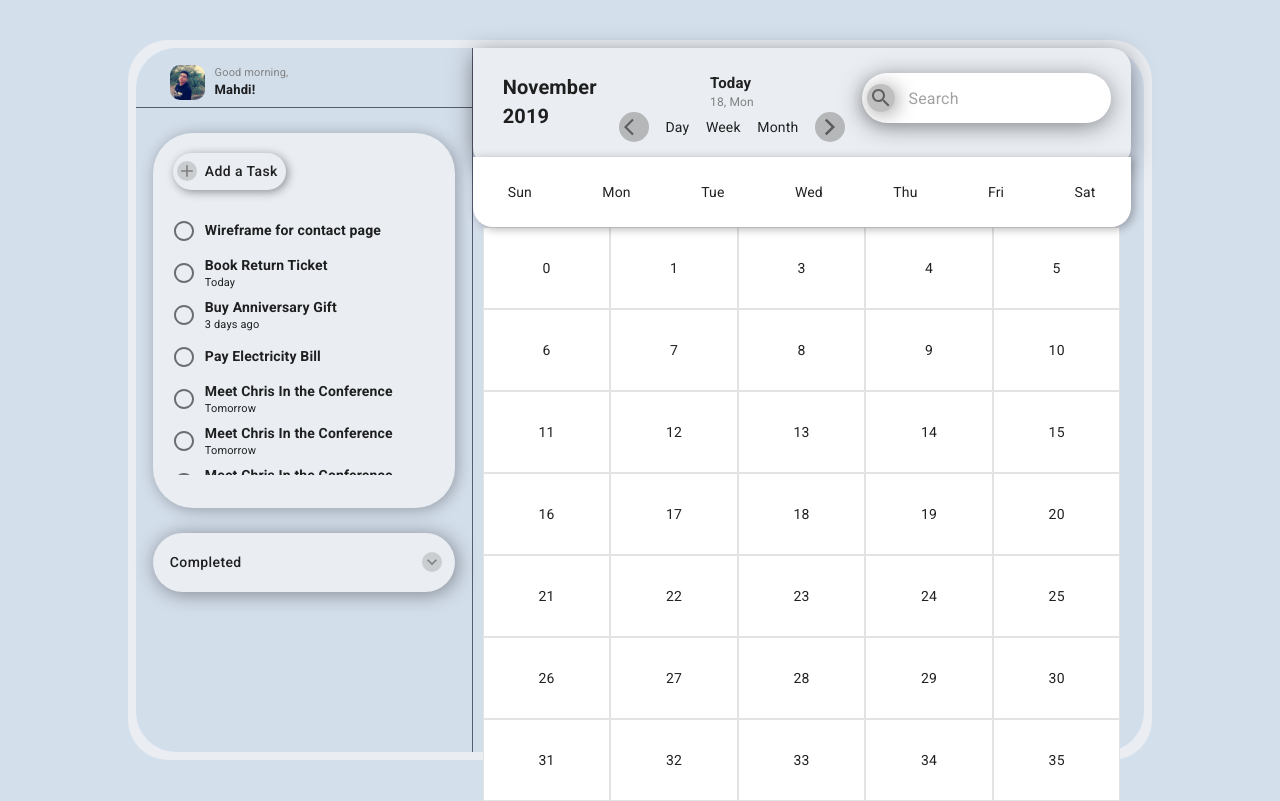
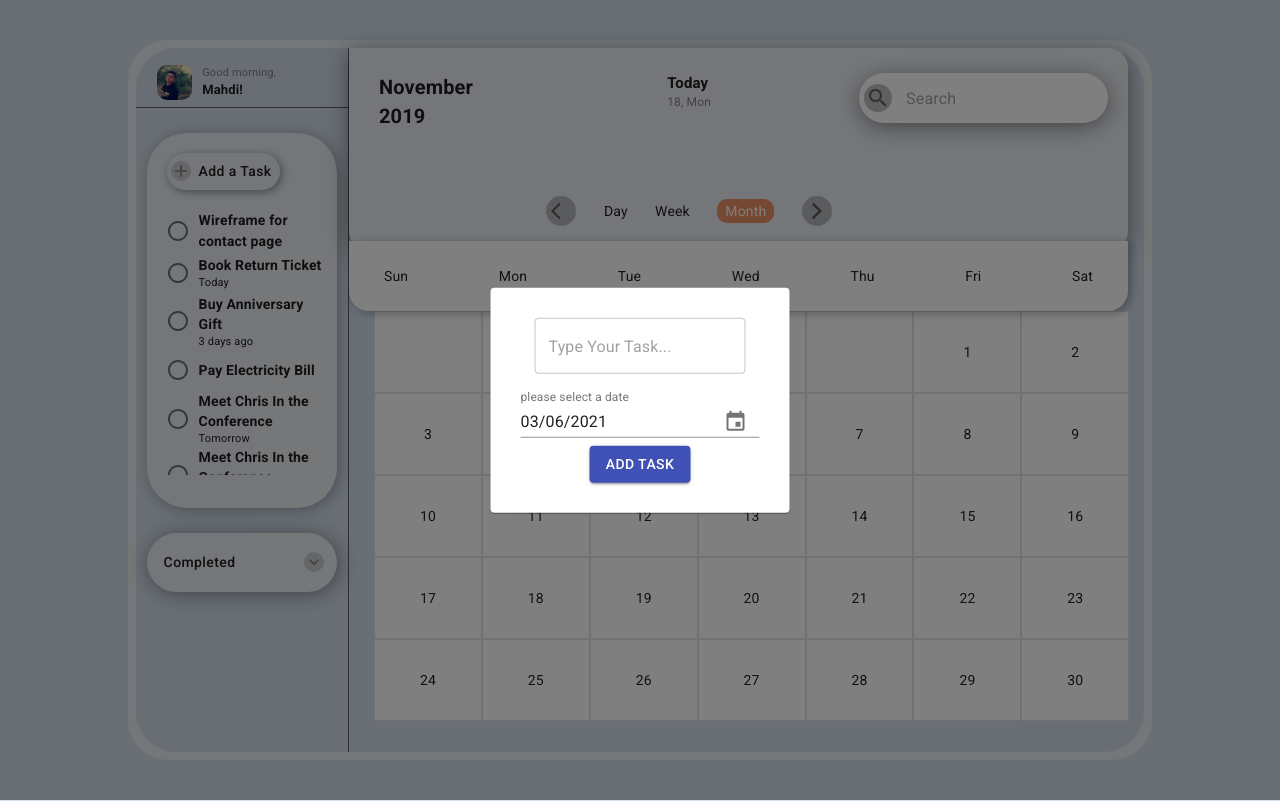
Before and after one commit to mahdi-zoraghi/todo-task-manager, a React (Create React App) app: page / in a window 1280 px wide. Both pictures are taken after a click on the button "Add a Task". Built offline with nearby package versions, Linux system fonts and the light colour scheme.

Commit message:
clean code and create modal component

```diff
--- a/package.json
+++ b/package.json
@@ -3,11 +3,14 @@
   "version": "0.1.0",
   "private": true,
   "dependencies": {
+    "@date-io/date-fns": "1.x",
     "@material-ui/core": "^4.11.3",
     "@material-ui/icons": "^4.11.2",
+    "@material-ui/pickers": "^3.2.10",
     "@testing-library/jest-dom": "^5.11.4",
     "@testing-library/react": "^11.1.0",
     "@testing-library/user-event": "^12.1.10",
+    "date-fns": "^2.19.0",
     "react": "^17.0.1",
     "react-dom": "^17.0.1",
     "react-redux": "^7.2.2",
--- a/src/components/Header/Header.scss
+++ b/src/components/Header/Header.scss
@@ -73,7 +73,6 @@
     }
 
     .search__iconWrapper {
-      box-shadow: 2px 2px 20px rgba($color: #000000, $alpha: 0.4);
       border-radius: 40px;
       text-transform: inherit;
       display: flex;
--- a/src/components/Header/HeaderNav.js
+++ b/src/components/Header/HeaderNav.js
@@ -22,7 +22,16 @@ const HeaderNav = () => {
           </IconButton>
           <span>Day</span>
           <span>Week</span>
-          <span>Month</span>
+          <span
+            style={{
+              color: "#fff",
+              backgroundColor: "#ea9165",
+              borderRadius: "10px",
+              padding: "2px 8px",
+            }}
+          >
+            Month
+          </span>
           <IconButton size="small" className="arrowIcon">
             <ArrowForwardIosIcon fontSize="small" />
           </IconButton>
--- a/src/components/Main/Main.js
+++ b/src/components/Main/Main.js
@@ -1,48 +1,30 @@
 import "./Main.scss"
 
 const items = [
-  0,
-  1,
-  3,
-  4,
-  5,
-  6,
-  7,
-  8,
-  9,
-  10,
-  11,
-  12,
-  13,
-  14,
-  15,
-  16,
-  17,
-  18,
-  19,
-  20,
-  21,
-  22,
-  23,
-  24,
-  25,
-  26,
-  27,
-  28,
-  29,
-  30,
-  31,
-  32,
-  33,
-  34,
-  35,
+  ["", "", "", "", "", 1, 2],
+  [3, 4, 5, 6, 7, 8, 9],
+  [10, 11, 12, 13, 14, 15, 16],
+  [17, 18, 19, 20, 21, 22, 23],
+  [24, 25, 26, 27, 28, 29, 30],
 ]
+
+const Row = ({ rowItems }) => {
+  return (
+    <div className="row">
+      {rowItems.map((item, i) => (
+        <div key={i} className="item">
+          {item}
+        </div>
+      ))}
+    </div>
+  )
+}
 
 const Main = () => {
   return (
     <section className="main">
-      {items.map(item => (
-        <div className="item">{item}</div>
+      {items.map((item, i) => (
+        <Row key={i} rowItems={item} />
       ))}
     </section>
   )
--- a/src/components/Main/Main.scss
+++ b/src/components/Main/Main.scss
@@ -1,17 +1,22 @@
 .main {
-  display: flex;
-  flex-wrap: wrap;
+  // display: flex;
+  // flex-wrap: wrap;
   width: 95%;
+  height: 65%;
   margin: auto;
   margin-top: 60px;
-  margin-left: 10px;
+  margin-left: 25px;
 }
 
 .item {
   background-color: #fff;
-  flex-grow: 1;
+  // flex-grow: 1;
   width: 110px;
   padding: 30px;
   text-align: center;
   border: 1px solid #e3e3e3;
 }
+
+.row {
+  display: flex;
+}
--- /dev/null
+++ b/src/components/Modal/Modal.js
@@ -0,0 +1,47 @@
+import { useState } from "react"
+import {
+  Button,
+  Modal as MaterialModal,
+  Paper,
+  TextField,
+} from "@material-ui/core"
+import {
+  MuiPickersUtilsProvider,
+  KeyboardDatePicker,
+} from "@material-ui/pickers"
+import DateFansUtils from "@date-io/date-fns"
+
+import "./Modal.scss"
+
+const Modal = ({ children, ...props }) => {
+  const [selectedDate, setSelectedDate] = useState(new Date().toISOString())
+
+  const handleDateChange = date => setSelectedDate(date)
+
+  return (
+    <MaterialModal {...props} className={`modal ${props.className}`}>
+      <Paper className="modalPaper">
+        <TextField variant="outlined" placeholder="Type Your Task..." />
+        <MuiPickersUtilsProvider utils={DateFansUtils}>
+          <KeyboardDatePicker
+            disableToolbar
+            variant="inline"
+            format="MM/dd/yyyy"
+            margin="normal"
+            label="please select a date"
+            value={selectedDate}
+            onChange={handleDateChange}
+            KeyboardButtonProps={{
+              "aria-label": "change date",
+            }}
+          />
+        </MuiPickersUtilsProvider>
+        <Button color="primary" variant="contained">
+          Add Task
+        </Button>
+      </Paper>
+    </MaterialModal>
+  )
+}
+
+export default Modal
--- /dev/null
+++ b/src/components/Modal/Modal.scss
@@ -0,0 +1,14 @@
+.modal {
+}
+
+.modalPaper {
+  position: absolute;
+  top: 50%;
+  left: 50%;
+  transform: translate(-50%, -50%);
+  padding: 30px;
+  display: flex;
+  flex-direction: column;
+  justify-content: center;
+  align-items: center;
+}
--- a/src/components/Sidebar/AddTaskBtn.js
+++ b/src/components/Sidebar/AddTaskBtn.js
@@ -1,15 +1,24 @@
+import { useState } from "react"
 import { Button } from "@material-ui/core"
 import { Add as AddIcon } from "@material-ui/icons"
 
+import Modal from "../Modal/Modal"
+
 const AddTaskBtn = () => {
+  const [openModal, setOpenModal] = useState(false)
+
+  const handleClose = () => setOpenModal(false)
+
   return (
     <div className="addTaskBtn__wrapper">
       <Button
         className="addTaskBtn"
         startIcon={<AddIcon className="addTaskBtn__icon" />}
+        onClick={() => setOpenModal(true)}
       >
         Add a Task
       </Button>
+      <Modal open={openModal} onClose={handleClose} />
     </div>
   )
 }
--- a/src/components/Sidebar/Sidebar.scss
+++ b/src/components/Sidebar/Sidebar.scss
@@ -69,27 +69,6 @@
       overflow-y: scroll;
       max-height: 265px;
     }
-    main {
-      display: flex;
-      align-items: center;
-      label {
-        display: flex;
-        align-items: center;
-        cursor: pointer;
-        div {
-          display: flex;
-          flex-direction: column;
-
-          span:nth-child(1) {
-            font-size: 14px;
-            font-weight: bold;
-          }
-          span:nth-child(2) {
-            font-size: 11px;
-          }
-        }
-      }
-    }
   }
 }
 
@@ -123,3 +102,25 @@
   -ms-overflow-style: none;
   scrollbar-width: none;
 }
+
+.taskItem {
+  display: flex;
+  align-items: center;
+  label {
+    display: flex;
+    align-items: center;
+    cursor: pointer;
+    div {
+      display: flex;
+      flex-direction: column;
+
+      span:nth-child(1) {
+        font-size: 14px;
+        font-weight: bold;
+      }
+      span:nth-child(2) {
+        font-size: 11px;
+      }
+    }
+  }
+}
--- a/src/components/Sidebar/SidebarCompleted.js
+++ b/src/components/Sidebar/SidebarCompleted.js
@@ -1,19 +1,90 @@
+import { useState } from "react"
 import { Button } from "@material-ui/core"
 import { ExpandMore as ExpandMoreIcon } from "@material-ui/icons"
 
+import TaskItem from "./TaskItem"
+
 import Card from "../Card/Card"
 
+const tasks = [
+  {
+    body: "Wireframe for contact page",
+    date: "",
+    id: 1,
+  },
+  {
+    body: "Book Return Ticket",
+    date: "Today",
+    id: 2,
+  },
+  {
+    body: "Buy Anniversary Gift",
+    date: "3 days ago",
+    id: 3,
+  },
+  {
+    body: "Pay Electricity Bill",
+    date: "",
+    id: 4,
+  },
+  {
+    body: "Meet Chris In the Conference",
+    date: "Tomorrow",
+    id: 5,
+  },
+  {
+    body: "Meet Chris In the Conference",
+    date: "Tomorrow",
+    id: 6,
+  },
+  {
+    body: "Meet Chris In the Conference",
+    date: "Tomorrow",
+    id: 7,
+  },
+  {
+    body: "Meet Chris In the Conference",
+    date: "Tomorrow",
+    id: 70,
+  },
+  {
+    body: "Meet Chris In the Conference",
+    date: "Tomorrow",
+    id: 8,
+  },
+  {
+    body: "Meet Chris In the Conference",
+    date: "Tomorrow",
+    id: 9,
+  },
+  {
+    body: "Meet Chris In the Conference",
+    date: "Tomorrow",
+    id: 10,
+  },
+]
+
 const SidebarCompleted = () => {
+  const [showCompletedList, setShowCompletedList] = useState(false)
+
   return (
     <div className="sidebarCompleted__wrapper">
       <Card>
         <Button
           className="completedBtn"
           endIcon={<ExpandMoreIcon className="completedBtn__icon" />}
+          onClick={e => setShowCompletedList(prev => !prev)}
         >
           Completed
         </Button>
       </Card>
+      {showCompletedList && (
+        <Card>
+          {tasks.map(task => (
+            <TaskItem {...task} />
+          ))}
+        </Card>
+      )}
     </div>
   )
 }
--- a/src/components/Sidebar/TaskItem.js
+++ b/src/components/Sidebar/TaskItem.js
@@ -2,7 +2,7 @@ import { Radio } from "@material-ui/core"
 
 const TaskItem = ({ id, body, date }) => {
   return (
-    <main>
+    <main className="taskItem">
       <label>
         <Radio color="primary" />
         <div>
--- a/src/components/Sidebar/TasksList.js
+++ b/src/components/Sidebar/TasksList.js
@@ -39,7 +39,7 @@ const tasks = [
   {
     body: "Meet Chris In the Conference",
     date: "Tomorrow",
-    id: 7,
+    id: 70,
   },
   {
     body: "Meet Chris In the Conference",
```
Also changed, not shown: 1 other file (tests, documents, lock files or other folders).
